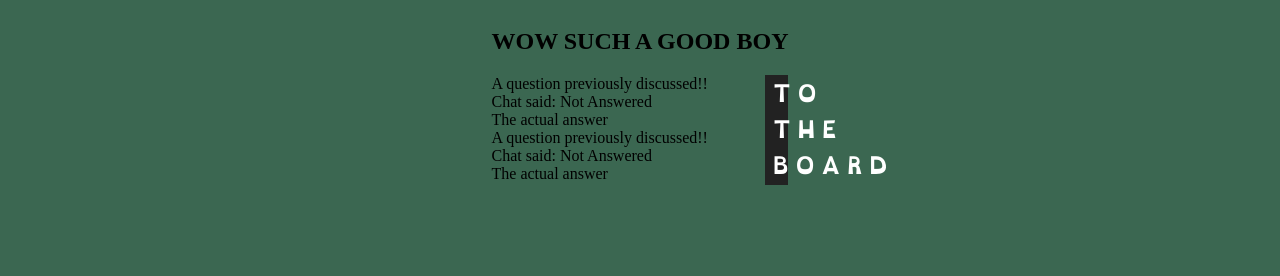
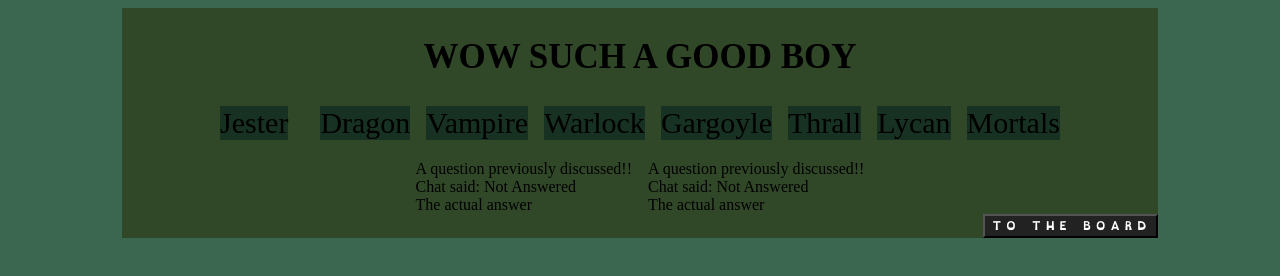
Before and after one commit to MooseHat-Mux/Pridivia, a website: page public/views/tally.html in a window 1280 px wide. Drawn offline with Linux system fonts and the light colour scheme.

Commit message:
tally css started as well as some functionality

```diff
--- a/app/controllers/questionController.js
+++ b/app/controllers/questionController.js
@@ -47,6 +47,11 @@ exports.timer_set = async(req, res, next) =>{
         let timer_data = req.body;
         const timecheck = timer_data.timeStart;
         server.jeopargay_started = timecheck;
+
+        if(!timecheck){
+            server.updateBoard();
+            server.update_tally();
+        }
         console.log('Timer state ::', timerCheck.timeDone);
     }
     catch(err){
--- a/public/css/style.css
+++ b/public/css/style.css
@@ -339,6 +339,53 @@ h1{
     background: linear-gradient(30deg, #7b00ffc5, #ff0000cb);
 }
 
+.trivia-tally{
+    display: auto;
+    background-color: #314828;
+    width: 82%;
+}
+
+.trivia-tally h2{
+    font-size: 35px;
+    justify-self: center;
+}
+
+.trivia-tally .previous-questions{
+    display: flex;
+    gap: 16px;
+    margin-top: 20px;
+    justify-self: center;
+}
+
+.board-button-container{
+    display: flex;
+    justify-content: right;
+}
+
+.board-return-button{
+    background-color: #222;
+    color: #fff;
+    font-size: 10px;
+    font-family: "OpenDyslexic";
+    text-transform: uppercase;
+    font-weight: bold;
+    letter-spacing: 3px;
+    justify-self: center;
+}
+
+.tally-container{
+    display: flex;
+    gap: 16px;
+    margin-top: 20px;
+    font-size: 30px;
+    justify-content: center;
+}
+
+.trivia-tally .clan-tally{
+    background-color: #173222;
+    height: 100%;
+}
+
 @font-face{
     font-family: 'OpenDyslexic';
     src: url('../fonts/opendyslexic-0.92/OpenDyslexic-Regular.otf');
--- a/public/views/tally.html
+++ b/public/views/tally.html
@@ -10,8 +10,18 @@
         <main>
             <div id="trivia-tally" class="trivia-tally">
                 <h2>WOW SUCH A GOOD BOY</h2>
-                <a href="./board"><button id="board-button" class="board-button" style="float: right">To the Board</button></a>
-                <div class="Previous Questions">
+                <div id="tally-container" class="tally-container">
+                    <div class="clan-tally">Jester</div>
+                        <div class="jester-progress"></div>
+                    <div class="clan-tally">Dragon</div>
+                    <div class="clan-tally">Vampire</div>
+                    <div class="clan-tally">Warlock</div>
+                    <div class="clan-tally">Gargoyle</div>
+                    <div class="clan-tally">Thrall</div>
+                    <div class="clan-tally">Lycan</div>
+                    <div class="clan-tally">Mortals</div>
+                </div>
+                <div class="previous-questions">
                     <div class="question-container">
                         <div class="question">A question previously discussed!!</div>
                         <div class="chat-answer">Chat said: Not Answered</div>
@@ -23,6 +33,9 @@
                         <div class="correct-answer">The actual answer</div>
                     </div>
                 </div>
+                <div class="board-button-container">
+                    <a href="./board"><button id="board-return-button" class="board-return-button">To the Board</button></a>
+                </div>
             </div>
         </main>
 
--- a/server.js
+++ b/server.js
@@ -11,10 +11,11 @@ const boardRouter = require("./app/routes/board");
 var dns = require('dns');
 require('dotenv').config();
 const port = process.env.PORT;
+const streamuri = process.env.HERGRACE;
 const creatureuri = process.env.CREATURESURI;
 const jeopargayuri = process.env.JEOPARGAYURI;
 const { createServer } = require('node:http');
-const { chatServer } = require('socket.io');
+const { Server } = require('socket.io');
 
 const Board = require('./app/models/Board.model');
 const QuestionBucket = require('./app/models/QuestionBucket.model');
@@ -100,7 +101,6 @@ async function updateBoard(catIndex, answerIndex){
     {
         console.log(`Error retrieving board ::`, err);
     }
-
 }
 
 async function checkTally(){
@@ -156,7 +156,6 @@ function addAnswer(userId, username, newAnswer){
 async function checkAnswers(){
     // Get current list of creatures
     const currentCreatures = await Chatter.find();
-
 
     // Get current baseValue based on difficulty
     const difficulty = foundQuestionData._difficulty;
```
Also changed, not shown: public/javascript/clan.js (+8 -1 lines), public/javascript/question.js (+10 -1 lines).
